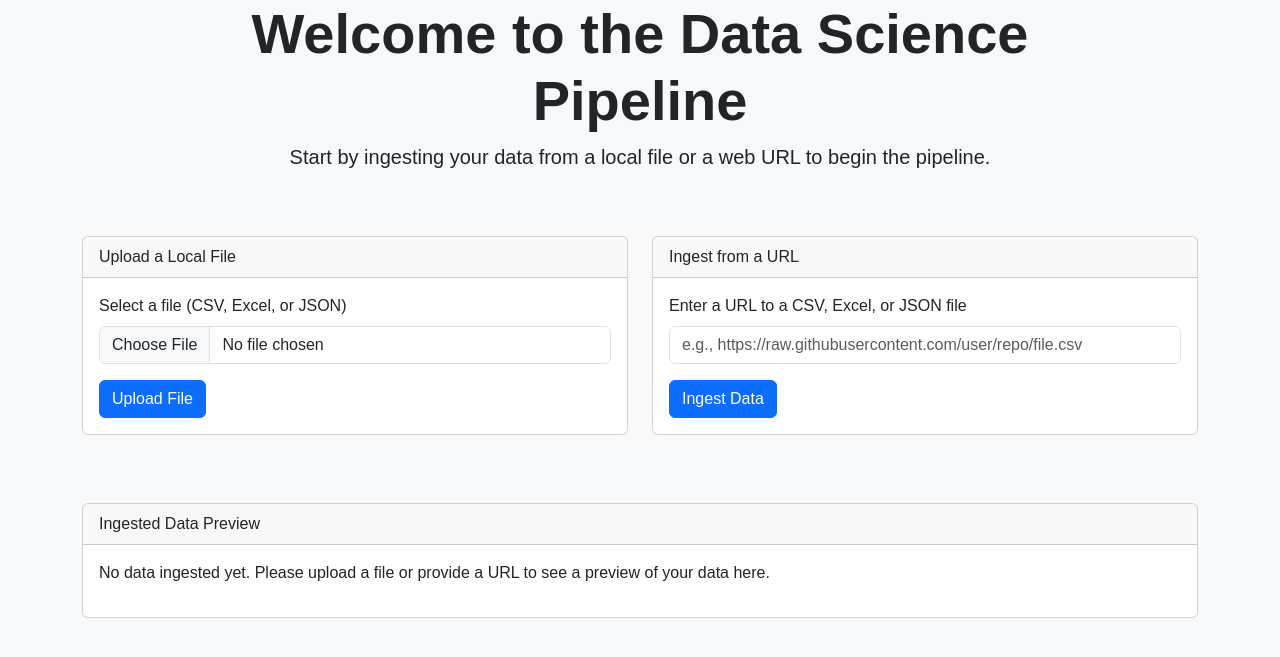
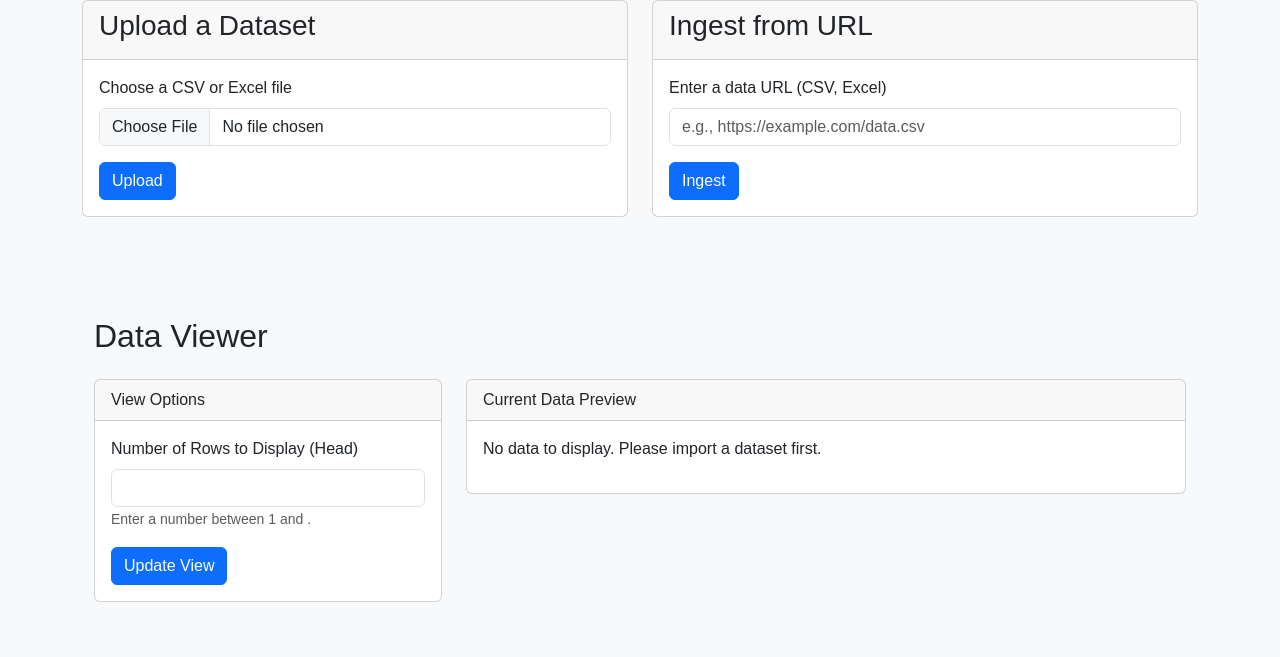
Before and after one commit to laxjovial/data_sci_webapp, a Flask app: page / in a window 1280 px wide. Shown: the part 80-737 px from the top of the page. Run offline with Flask 3, Linux system fonts and the light colour scheme.

Commit message:
Update index.html

```diff
--- a/templates/index.html
+++ b/templates/index.html
@@ -1,68 +1,39 @@
 {% extends "base.html" %}
 
 {% block content %}
-<div class="row justify-content-center">
-    <div class="col-md-10 text-center">
-        <h1 class="display-4 fw-bold">Welcome to the Data Science Pipeline</h1>
-        <p class="lead">Start by ingesting your data from a local file or a web URL to begin the pipeline.</p>
-    </div>
-</div>
-
-<div class="row mt-5">
-    <div class="col-md-6 mb-4">
+<div class="row">
+    <div class="col-md-6">
         <div class="card">
             <div class="card-header">
-                Upload a Local File
+                <h3>Upload a Dataset</h3>
             </div>
             <div class="card-body">
-                <form action="{{ url_for('upload_file') }}" method="POST" enctype="multipart/form-data">
+                <form action="{{ url_for('upload_file') }}" method="post" enctype="multipart/form-data">
                     <div class="mb-3">
-                        <label for="file_upload" class="form-label">Select a file (CSV, Excel, or JSON)</label>
+                        <label for="file_upload" class="form-label">Choose a CSV or Excel file</label>
                         <input class="form-control" type="file" id="file_upload" name="file_upload" required>
                     </div>
-                    <button type="submit" class="btn btn-primary">Upload File</button>
+                    <button type="submit" class="btn btn-primary">Upload</button>
                 </form>
             </div>
         </div>
     </div>
-
-    <div class="col-md-6 mb-4">
+    <div class="col-md-6">
         <div class="card">
             <div class="card-header">
-                Ingest from a URL
+                <h3>Ingest from URL</h3>
             </div>
             <div class="card-body">
-                <form action="{{ url_for('ingest_url') }}" method="POST">
+                <form action="{{ url_for('ingest_url') }}" method="post">
                     <div class="mb-3">
-                        <label for="url_input" class="form-label">Enter a URL to a CSV, Excel, or JSON file</label>
-                        <input type="url" class="form-control" id="url_input" name="url" placeholder="e.g., https://raw.githubusercontent.com/user/repo/file.csv" required>
+                        <label for="url" class="form-label">Enter a data URL (CSV, Excel)</label>
+                        <input type="url" class="form-control" id="url" name="url" placeholder="e.g., https://example.com/data.csv" required>
                     </div>
-                    <button type="submit" class="btn btn-primary">Ingest Data</button>
+                    <button type="submit" class="btn btn-primary">Ingest</button>
                 </form>
             </div>
         </div>
     </div>
 </div>
-
-<div class="row mt-4">
-    <div class="col-md-12">
-        <div class="card">
-            <div class="card-header">
-                Ingested Data Preview
-            </div>
-            <div class="card-body">
-                {% if error %}
-                    <div class="alert alert-danger">{{ error }}</div>
-                {% endif %}
-                {% if data_viewer %}
-                    <div class="table-responsive">
-                        {{ data_viewer|safe }}
-                    </div>
-                {% else %}
-                    <p>No data ingested yet. Please upload a file or provide a URL to see a preview of your data here.</p>
-                {% endif %}
-            </div>
-        </div>
-    </div>
-</div>
+{% include 'data_viewer.html' %}
 {% endblock %}
```
